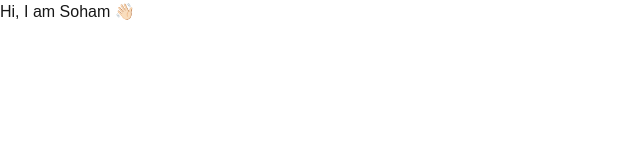
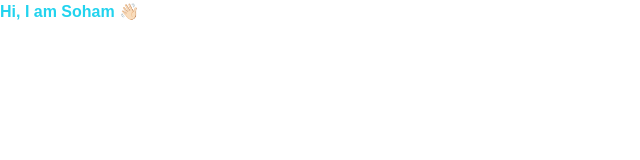
Before and after one commit to sohamgho5h/sohamgho5h.github.io, a Next.js app: page / in a window 1280 px wide. Shown: the top 160 px of the page, without its empty margins (0-640 px from the left). Built offline with nearby package versions, Linux system fonts and the light colour scheme.

Commit message:
Testing deployment to vercel

```diff
--- a/pages/index.js
+++ b/pages/index.js
@@ -1,3 +1,3 @@
 export default function Home() {
-  return <h1>Hi, I am Soham 👋🏻</h1>;
+  return <h1 className="text-cyan-400 font-bold">Hi, I am Soham 👋🏻</h1>;
 }
```
